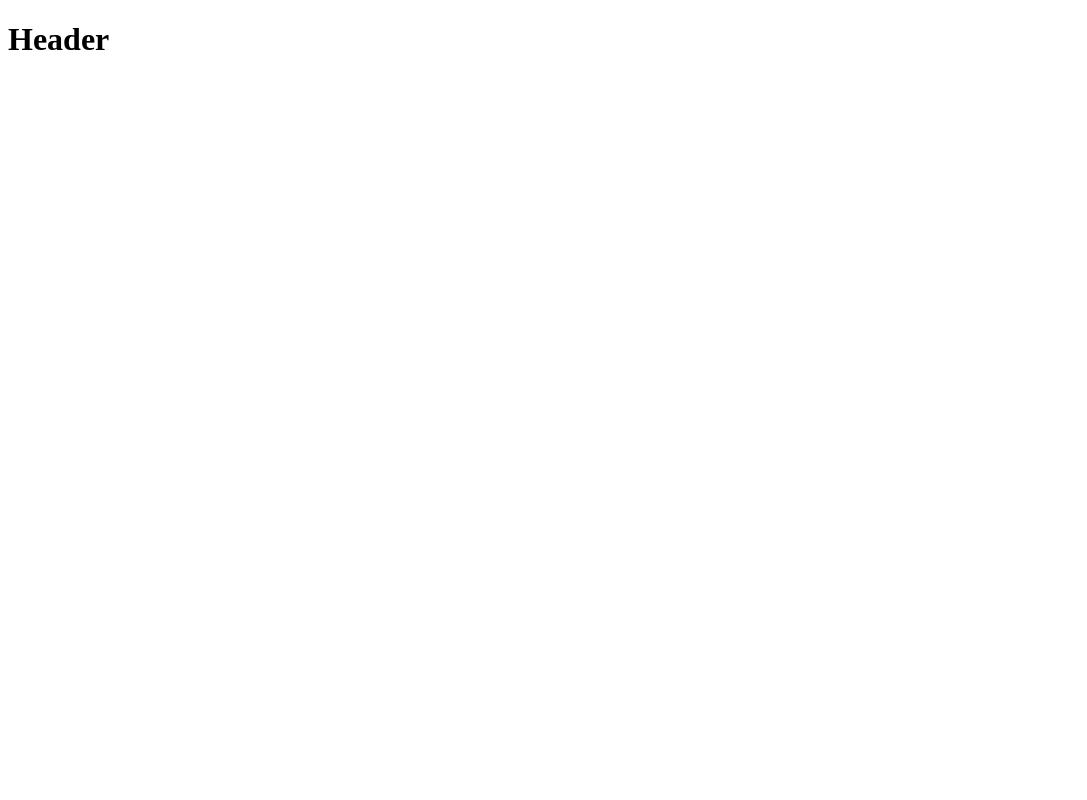
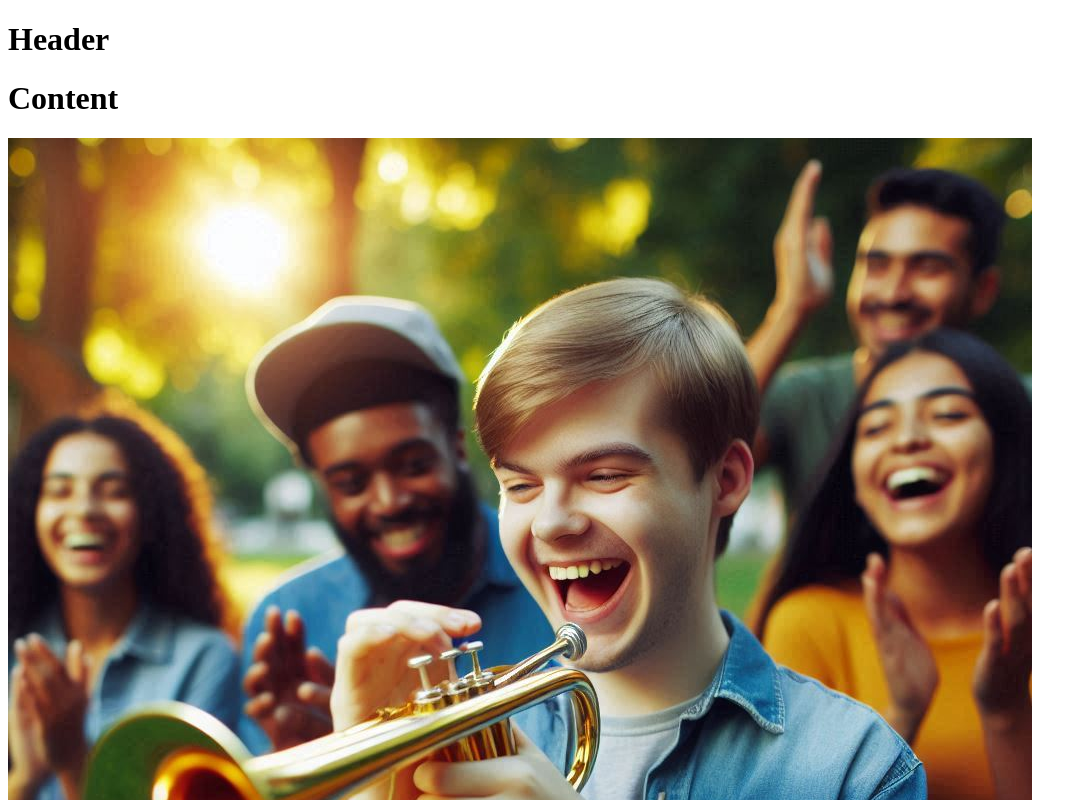
Before and after one commit to twilson-creator/Rock-Paper-Scissors-Lizard-Spock-Game, a plain HTML site: page index.html in a window 1280 px wide. Shown: the top 800 px of the page, without its empty margins (0-1087 px from the left). Drawn offline with Linux system fonts and the light colour scheme.

Commit message:
added main structure and image

```diff
--- a/index.html
+++ b/index.html
@@ -11,6 +11,14 @@
             <h1>Header</h1>
         </div>
     </header>
+    <main>
+        <div>
+            <h1>Content</h1>
+            <div>
+                <img src="assets/image/musician.png" alt="">
+            </div>
+        </div>
+    </main>
 
 </body>
 </html>
```
Also changed, not shown: assets/image/musician.png (added).
